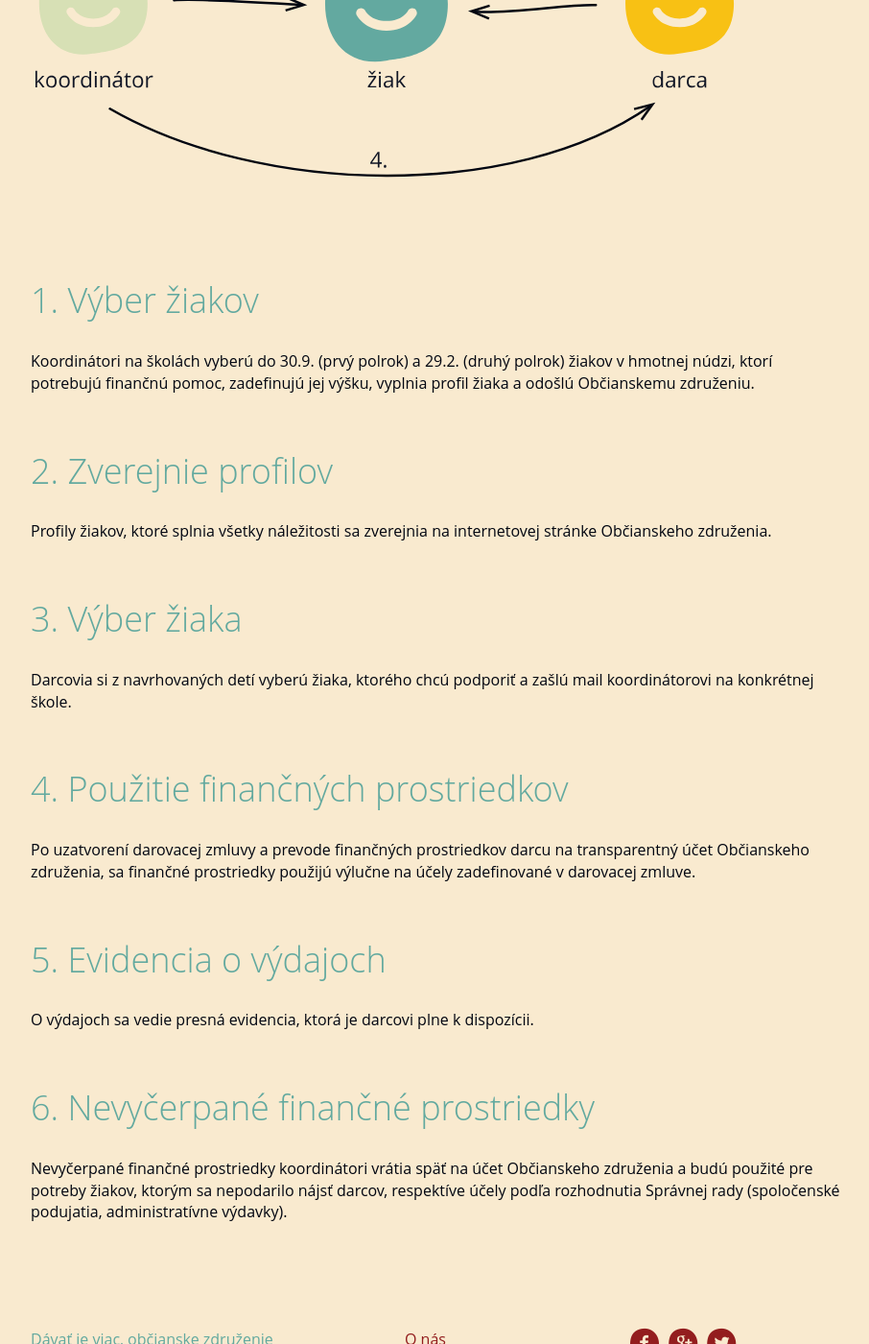
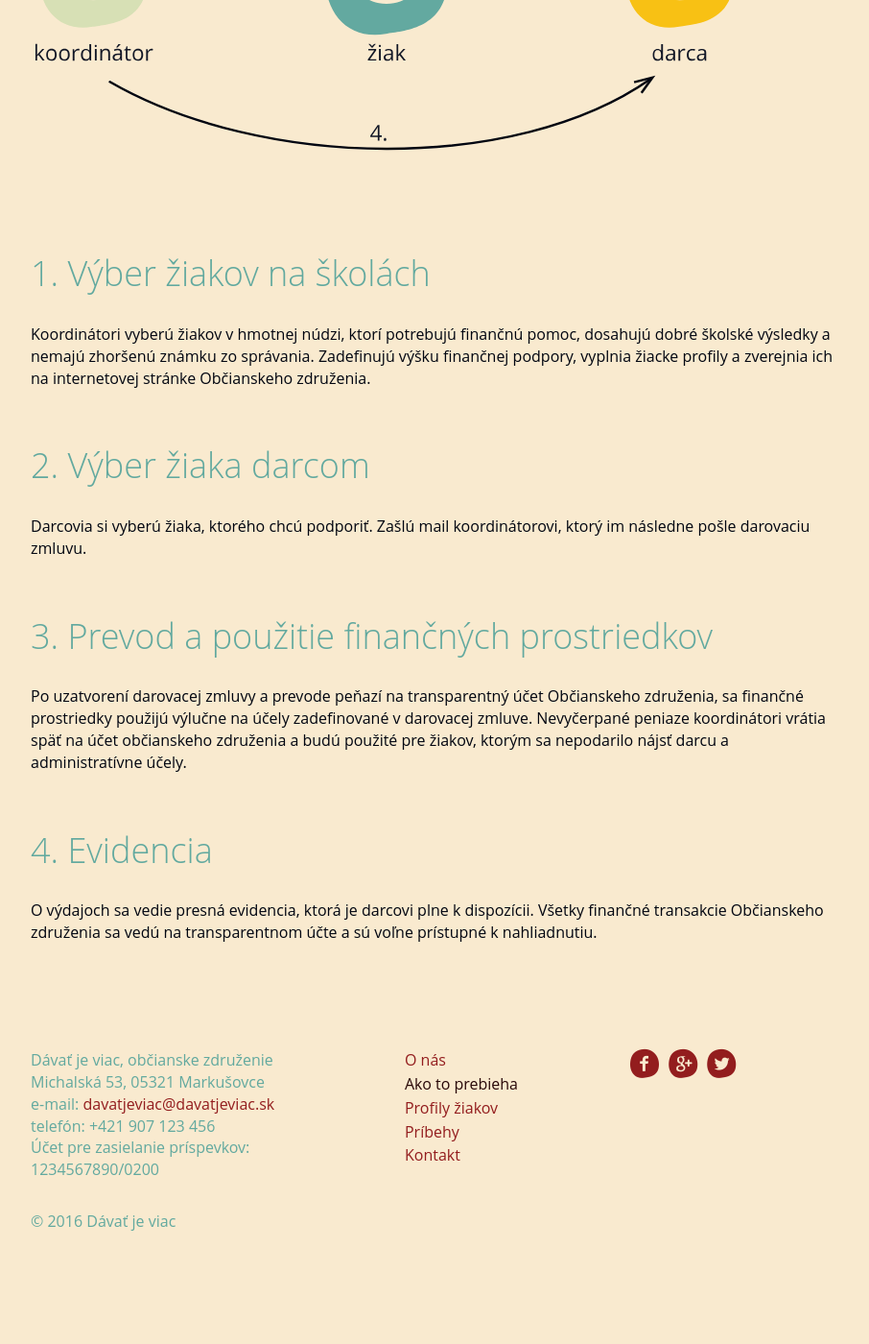
Before and after one commit to davatjeviac/davatjeviac.github.io, a Jekyll site: the page built from ako-to-funguje.html, in a window 1280 px wide and 1400 px high, scrolled down 543 px. Shown: the whole window at 96% size, without its empty margins (38-944 px from the left). Built offline with Jekyll 4.4.1, drawn with Linux system fonts in a browser that asks for light colours; some web fonts are replaced; after the commit the page ends 1888 px from its top, so only the background shows below that; some of the changed text lies outside the part shown.

Commit message:
Update ako-to-funguje.html

```diff
--- a/ako-to-funguje.html
+++ b/ako-to-funguje.html
@@ -1,8 +1,8 @@
 ---
-title: Ako to funguje
-subtitle: Koordinátori vyberú žiakov v hmotnej núdzi, z ktorých si darca vyberie koho chce podporiť.
+title: Ako to prebieha
+subtitle: Koordinátori vyberú žiakov v hmotnej núdzi, ktorých darcovia môžu podporiť.
 description: Pomáhame žiakom a študentom v hmotnej núdzi. Chcete vedieť viac? Kontaktujte nás.
-permalink: /ako-to-funguje/
+permalink: /ako-to-prebieha/
 layout: default
 itemtype: general
 group: subpage
@@ -25,28 +25,20 @@ order: 2
   <div class="row">
     <div class="col-md-9">
       <div class="custom-section">
-        <h1 class="page-header">1. Výber žiakov</h1>
-        <p>Koordinátori na školách vyberú do 30.9. (prvý polrok) a 29.2. (druhý polrok) žiakov v hmotnej núdzi, ktorí potrebujú finančnú pomoc, zadefinujú jej výšku, vyplnia profil žiaka a odošlú Občianskemu združeniu.</p>
+        <h1 class="page-header">1. Výber žiakov na školách</h1>
+        <p>Koordinátori vyberú žiakov v hmotnej núdzi, ktorí potrebujú finančnú pomoc, dosahujú dobré školské výsledky a nemajú zhoršenú známku zo správania. Zadefinujú výšku finančnej podpory, vyplnia žiacke profily a zverejnia ich na internetovej stránke Občianskeho združenia.</p>
       </div>
       <div class="custom-section">
-        <h1 class="page-header">2. Zverejnie profilov</h1>
-        <p>Profily žiakov, ktoré splnia všetky náležitosti sa zverejnia na internetovej stránke Občianskeho združenia.</p>
+        <h1 class="page-header">2. Výber žiaka darcom</h1>
+        <p>Darcovia si vyberú žiaka, ktorého chcú podporiť. Zašlú mail koordinátorovi, ktorý im následne pošle darovaciu zmluvu.</p>
       </div>
       <div class="custom-section">
-        <h1 class="page-header">3. Výber žiaka</h1>
-        <p>Darcovia si z navrhovaných detí vyberú žiaka, ktorého chcú podporiť a zašlú mail koordinátorovi na konkrétnej škole.</p>
+        <h1 class="page-header">3. Prevod a použitie finančných prostriedkov</h1>
+        <p>Po uzatvorení darovacej zmluvy a prevode peňazí na transparentný účet Občianskeho združenia, sa finančné prostriedky použijú výlučne na účely zadefinované v darovacej zmluve. Nevyčerpané peniaze koordinátori vrátia späť na účet občianskeho združenia a budú použité pre žiakov, ktorým sa nepodarilo nájsť darcu a administratívne účely. </p>
       </div>
       <div class="custom-section">
-        <h1 class="page-header">4. Použitie finančných prostriedkov</h1>
-        <p>Po uzatvorení darovacej zmluvy a prevode finančných prostriedkov darcu na transparentný účet Občianskeho združenia, sa finančné prostriedky použijú výlučne na účely zadefinované v darovacej zmluve.</p>
-      </div>
-      <div class="custom-section">
-        <h1 class="page-header">5. Evidencia o výdajoch</h1>
-        <p>O výdajoch sa vedie presná evidencia, ktorá je darcovi plne k dispozícii.</p>
-      </div>
-      <div class="custom-section">
-        <h1 class="page-header">6. Nevyčerpané finančné prostriedky</h1>
-        <p>Nevyčerpané finančné prostriedky koordinátori vrátia späť na účet Občianskeho združenia a budú použité pre potreby žiakov, ktorým sa nepodarilo nájsť darcov, respektíve účely podľa rozhodnutia Správnej rady (spoločenské podujatia, administratívne výdavky).</p>
+        <h1 class="page-header">4. Evidencia</h1>
+        <p>O výdajoch sa vedie presná evidencia, ktorá je darcovi plne k dispozícii. Všetky finančné transakcie Občianskeho združenia sa vedú na transparentnom účte a sú voľne prístupné k nahliadnutiu.</p>
       </div>
     </div>
   </div>
```
